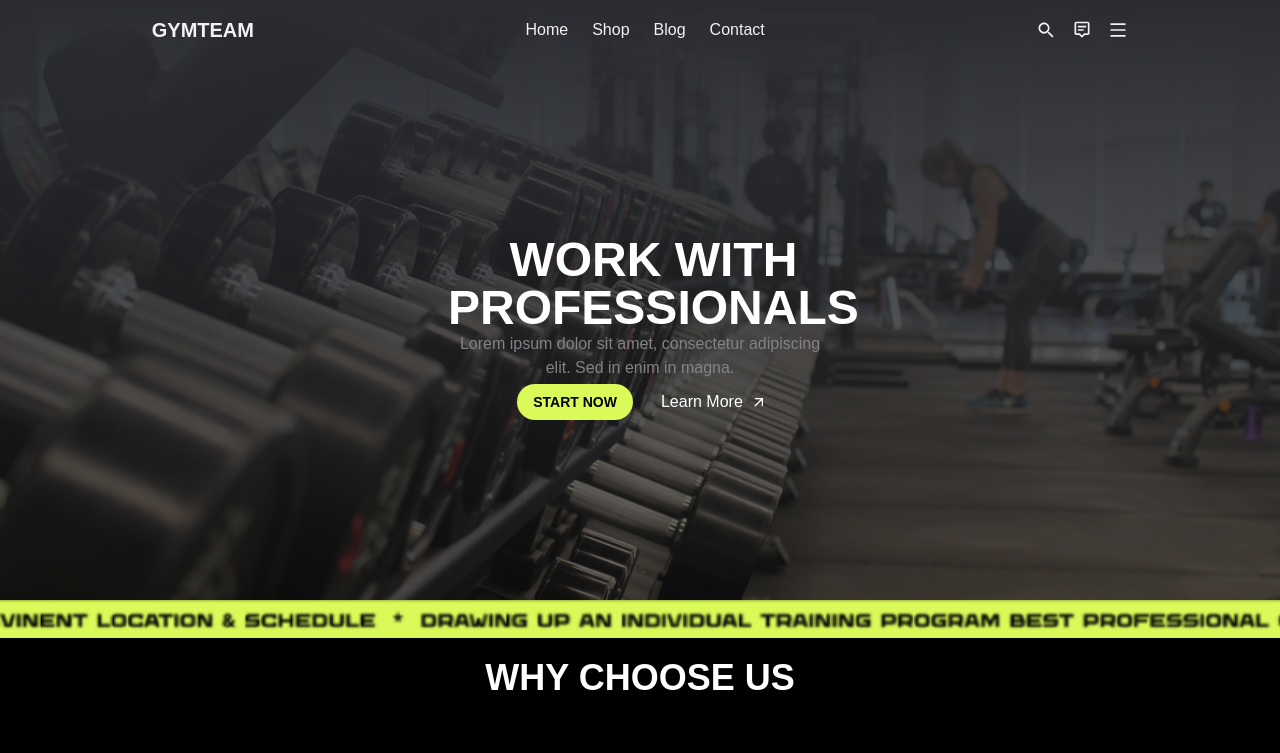
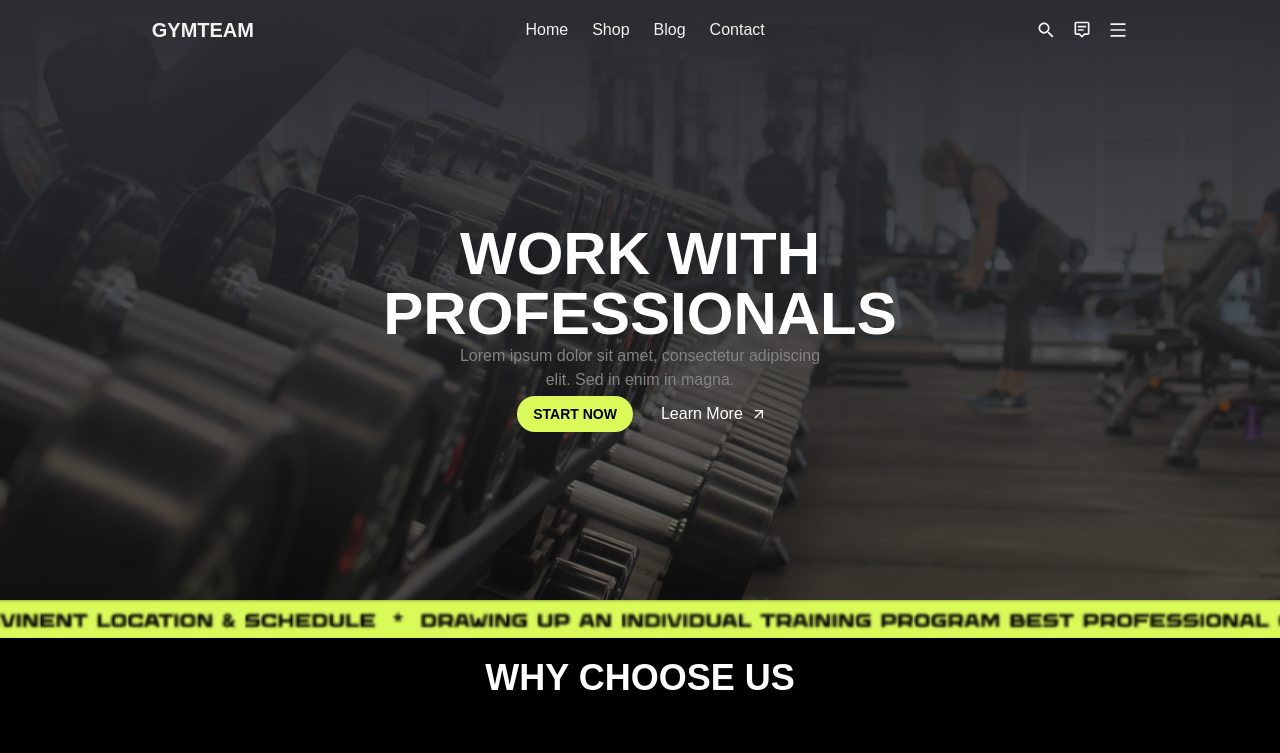
Before and after one commit to ara-stepanyan4/task, a Next.js app: page / in a window 1280 px wide. Shown: the top 753 px of the page. Built offline with nearby package versions, Linux system fonts and the light colour scheme.

Commit message:
fix: fonts

```diff
--- a/src/app/globals.css
+++ b/src/app/globals.css
@@ -1,7 +1,7 @@
 @tailwind base;
 @tailwind components;
 @tailwind utilities;
-@import url('https://fonts.googleapis.com/css2?family=Anton&display=swap');
+@import url('https://fonts.googleapis.com/css2?family=Emblema+One&display=swap');
 
 :root {
   --background: #000000;
--- a/src/app/page.tsx
+++ b/src/app/page.tsx
@@ -55,7 +55,7 @@ export default function Navbar() {
         </nav>
         <div className="flex h-full justify-center items-center">
           <div className="w-96 mx-auto text-center justify-center flex flex-col items-center">
-            <h1 className="font-text mx-auto font-extrabold  text-white text-5xl max-sm:text-xl">
+            <h1 className="font-text font-extrabold  text-white text-6xl max-sm:text-xl">
               WORK WITH PROFESSIONALS
             </h1>
             <p className="mx-auto">
--- a/tailwind.config.ts
+++ b/tailwind.config.ts
@@ -9,7 +9,7 @@ const config: Config = {
   theme: {
     extend: {
       fontFamily: {
-        text: ['Anton', 'sans-serif'],
+        text: ['Emblema One', 'sans-serif'],
       },
       colors: {
         background: 'var(--background)',
```
